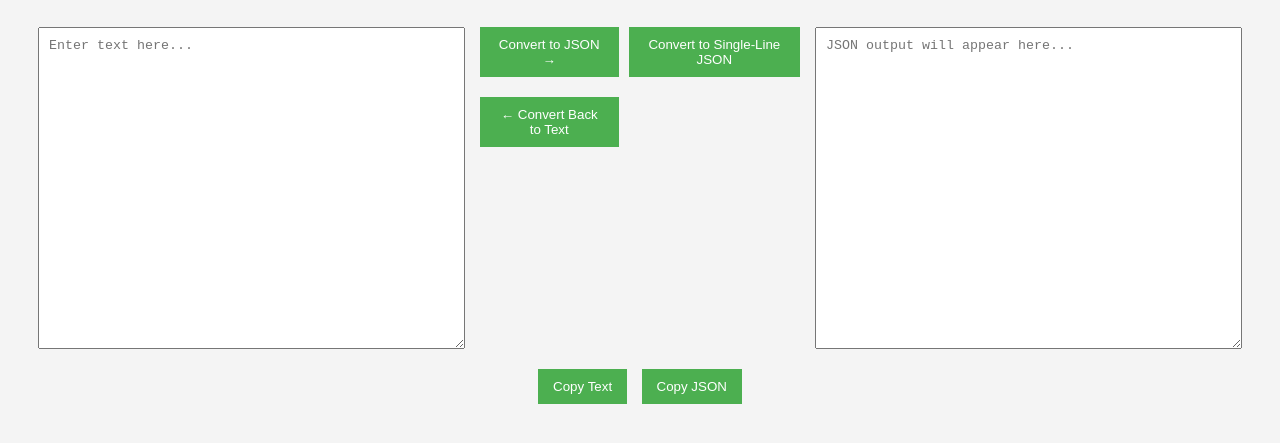
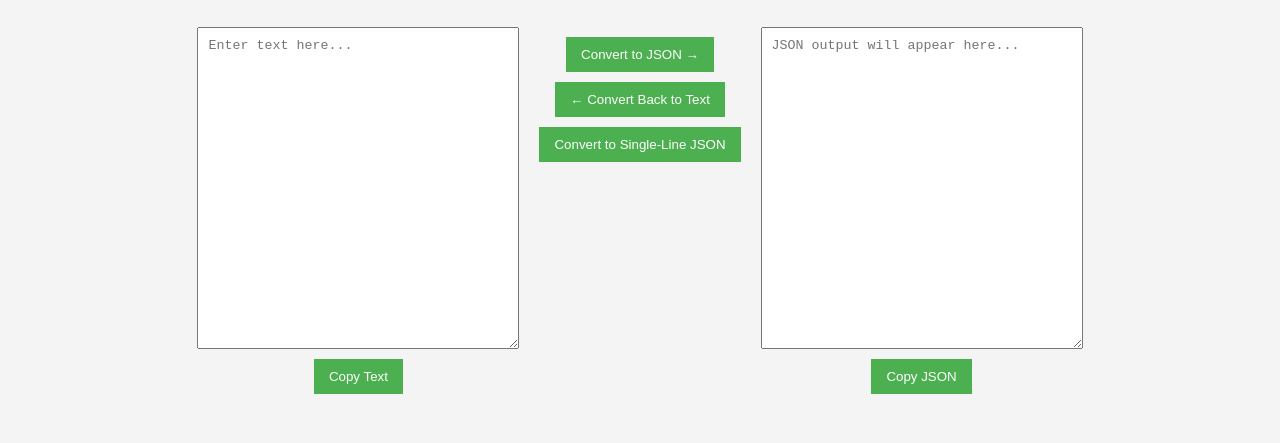
Before and after one commit to krai/TextToJSONConverter, a plain HTML site: page index.html in a window 1280 px wide. Shown: the part 79-522 px from the top of the page. Drawn offline with Linux system fonts and the light colour scheme.

Commit message:
Add jsonl converter

```diff
--- a/index.html
+++ b/index.html
@@ -11,12 +11,17 @@
             padding: 20px;
             text-align: center;
         }
+        .textarea-container {
+            display: flex;
+            flex-direction: column;
+            align-items: center;
+            margin: 10px;
+        }
         textarea {
-        width: 40%; /* Adjusted for side-by-side layout */
-        height: 300px; /* Fixed height for better alignment */
-        margin: 10px;
+            width: 300px;
+            height: 300px;
+            margin: 0;
             padding: 10px;
-        vertical-align: top; /* Aligns text areas and buttons */
         }
         button {
             padding: 10px 15px;
@@ -24,7 +29,7 @@
             color: white;
             border: none;
             cursor: pointer;
-        margin: 10px 5px; /* Added horizontal margin */
+            margin-top: 10px;
         }
         button:hover {
             background-color: #45a049;
@@ -32,12 +37,13 @@
         #container {
             display: flex;
             justify-content: center;
-        align-items: start; /* Align items at the top */
+            align-items: start;
         }
         #buttons {
             display: flex;
             flex-direction: column;
             align-items: center;
+            margin: 10px;
         }
         #copySuccess {
             color: green;
@@ -90,7 +96,7 @@
     }
     function convertToJsonl() {
         try {
-            var jsonInput = document.getElementById("inputText").value;
+            var jsonInput = document.getElementById("outputText").value;
             var parsedJson = JSON.parse(jsonInput);
 
             // Convert the entire JSON object to a single-line string
@@ -105,18 +111,22 @@
 <body>
     <h2>Text and JSON Converter</h2>
     <div id="container">
+      <div class="textarea-container">
           <textarea id="inputText" placeholder="Enter text here..."></textarea>
+          <button onclick="copyToClipboard('inputText')">Copy Text</button>
+      </div>
 
       <div id="buttons">
           <button onclick="convertToJSON()">Convert to JSON →</button>
           <button onclick="convertBackToText()">← Convert Back to Text</button>
+          <button onclick="convertToJsonl()">Convert to Single-Line JSON</button>
       </div>
 
-        <button onclick="convertToJsonl()">Convert to Single-Line JSON</button>
+      <div class="textarea-container">
           <textarea id="outputText" placeholder="JSON output will appear here..."></textarea>
+          <button onclick="copyToClipboard('outputText')">Copy JSON</button>
       </div>
-    <button onclick="copyToClipboard('inputText')">Copy Text</button>
-    <button onclick="copyToClipboard('outputText')">Copy JSON</button>
+  </div>
   <div id="copySuccess">Copied to clipboard!</div>
 </body>
 </html>
```
Lines whose indentation alone changed are shown as unchanged.
